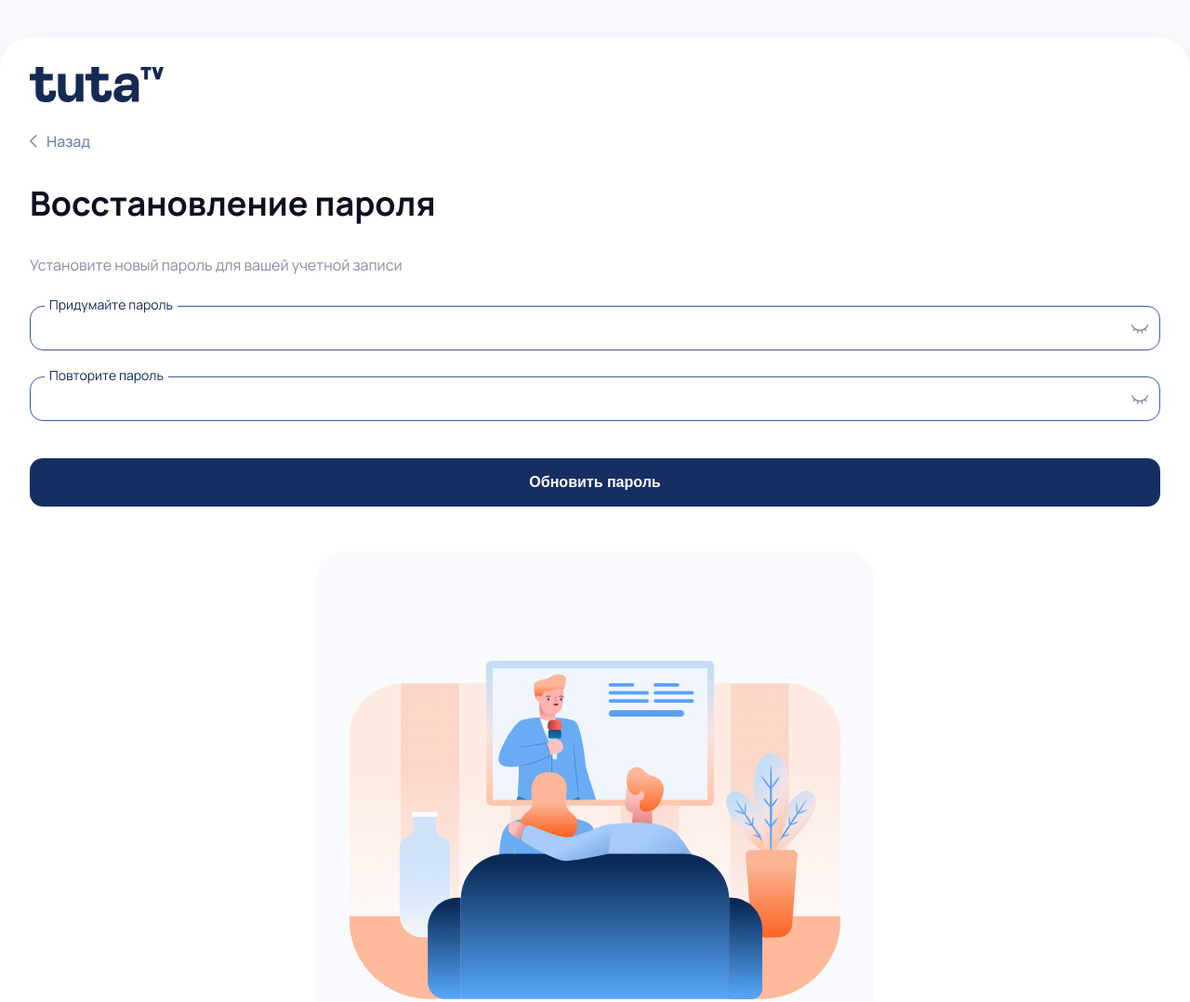
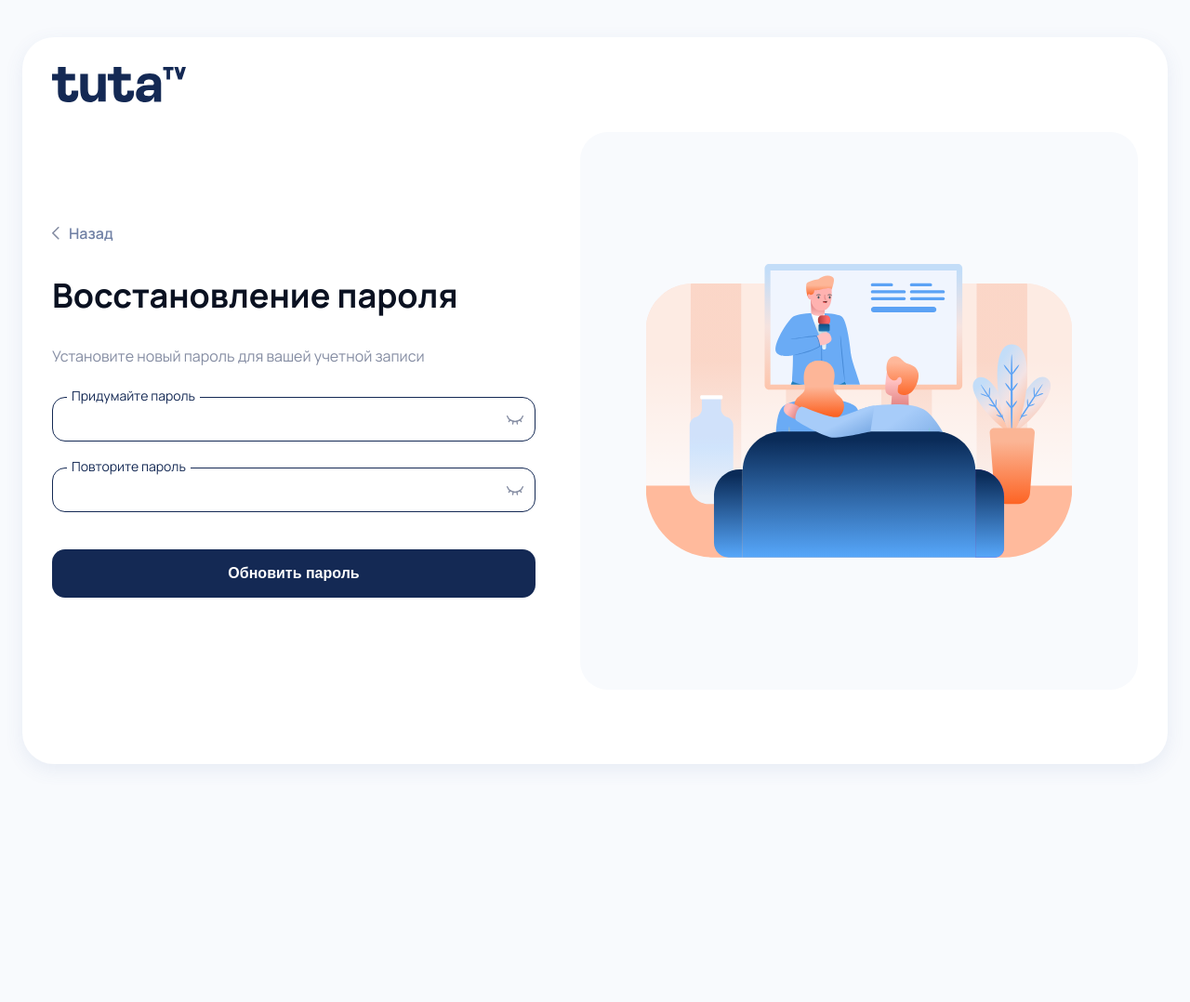
Before and after one commit to Sanexis/NewRABota, a website: page src/pages/reset-password.html in a window 1280 px wide. Shown: the top 1078 px of the page at 93% size. After the commit the page ends 862 px from the top, so only its background shows below. Drawn offline with nearby package versions, Linux system fonts and the light colour scheme; files that its build step writes are made by us from their sources; files whose address does not match are found by name.

Commit message:
feat: changes

```diff
--- a/src/pages/reset-password.html
+++ b/src/pages/reset-password.html
@@ -37,7 +37,7 @@
 
           <div class="auth-card__right" aria-hidden="true">
             <div class="auth-illustration-wrap">
-              <img id="reset-illustration" src="./assets/forgot-password-illustration.svg" alt="" width="596" height="512" />
+              <img id="reset-illustration" src="./assets/forgot-password-illustration.svg" alt="" />
             </div>
           </div>
         </div>
--- a/src/styles/_common.scss
+++ b/src/styles/_common.scss
@@ -6,8 +6,8 @@
   --title: #0a1121;
   --text: #1a2336;
   --muted: #848ca2;
-  --line: #3f5e9a;
-  --primary: #162f63;
+  --line: #142954;
+  --primary: #142954;
   --link: #376ad4;
 }
 
--- a/src/styles/pages/_forgot-password.scss
+++ b/src/styles/pages/_forgot-password.scss
@@ -6,6 +6,7 @@
   display: flex;
   align-items: center;
   justify-content: center;
+  padding: 24px;
 }
 
 .auth-card {
@@ -27,6 +28,10 @@
   grid-template-columns: 1fr 600px;
   gap: 48px;
   width: 100%;
+
+  @media (max-width: 1024px) {
+    grid-template-columns: 1fr;
+  }
 }
 
 .auth-logo {
@@ -41,7 +46,7 @@
   gap: 10px;
   color: #7181a5;
   text-decoration: none;
-  font-weight: 500;
+  font-weight: 600;
   font-size: 16px;
   line-height: 1;
 }
@@ -65,6 +70,10 @@
   display: flex;
   align-items: center;
   justify-content: center;
+
+  @media (max-width: 1110px) {
+      padding: 0 40px 44px;
+  }
 }
 
 .auth-illustration-wrap {
@@ -76,18 +85,25 @@
   display: flex;
   justify-content: center;
   align-items: center;
-}
 
-.auth-illustration-wrap img {
-  display: block;
-  width: 528px;
-  height: auto;
+  img {
+    height: auto;
+    display: block;
+    width: 100%;
+    max-width: 528px;
+    padding: 35px;
+  }
+
 }
 
 .auth-card__left {
   display: flex;
   justify-content: center;
   flex-direction: column;
+
+  @media(max-width: 1100px) {
+    width: 395px;
+  }
 }
 
 .auth-subtitle {
@@ -236,14 +252,6 @@
     width: 100%;
     padding: 32px;
   }
-
-  .auth-card__content {
-    grid-template-columns: 1fr;
-  }
-
-  .auth-card__right {
-    padding: 0 40px 44px;
-  }
 }
 
 @media (max-width: 768px) {
```
Also changed, not shown: src/pages/forgot-password.html (+1 -1 lines).
